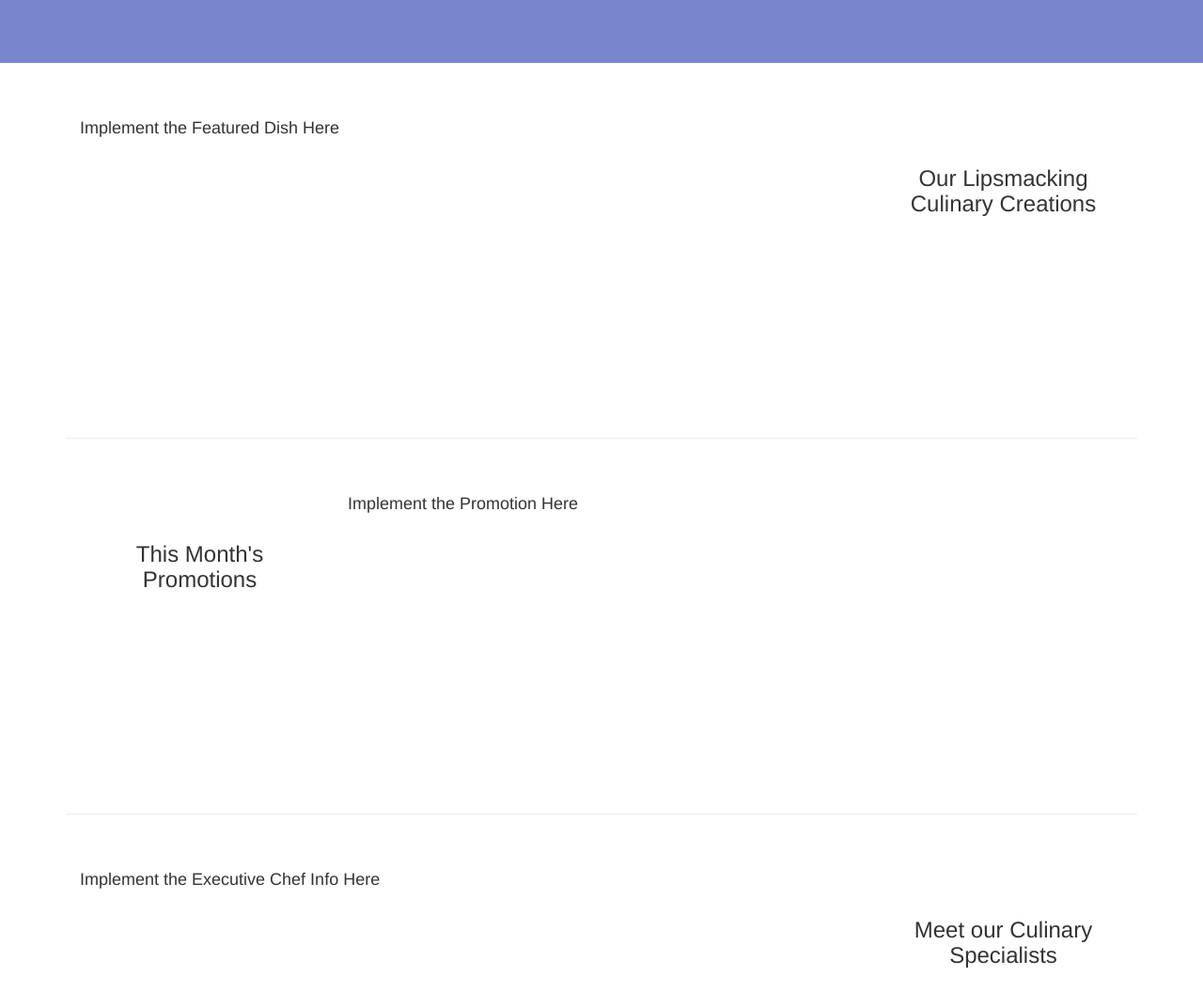
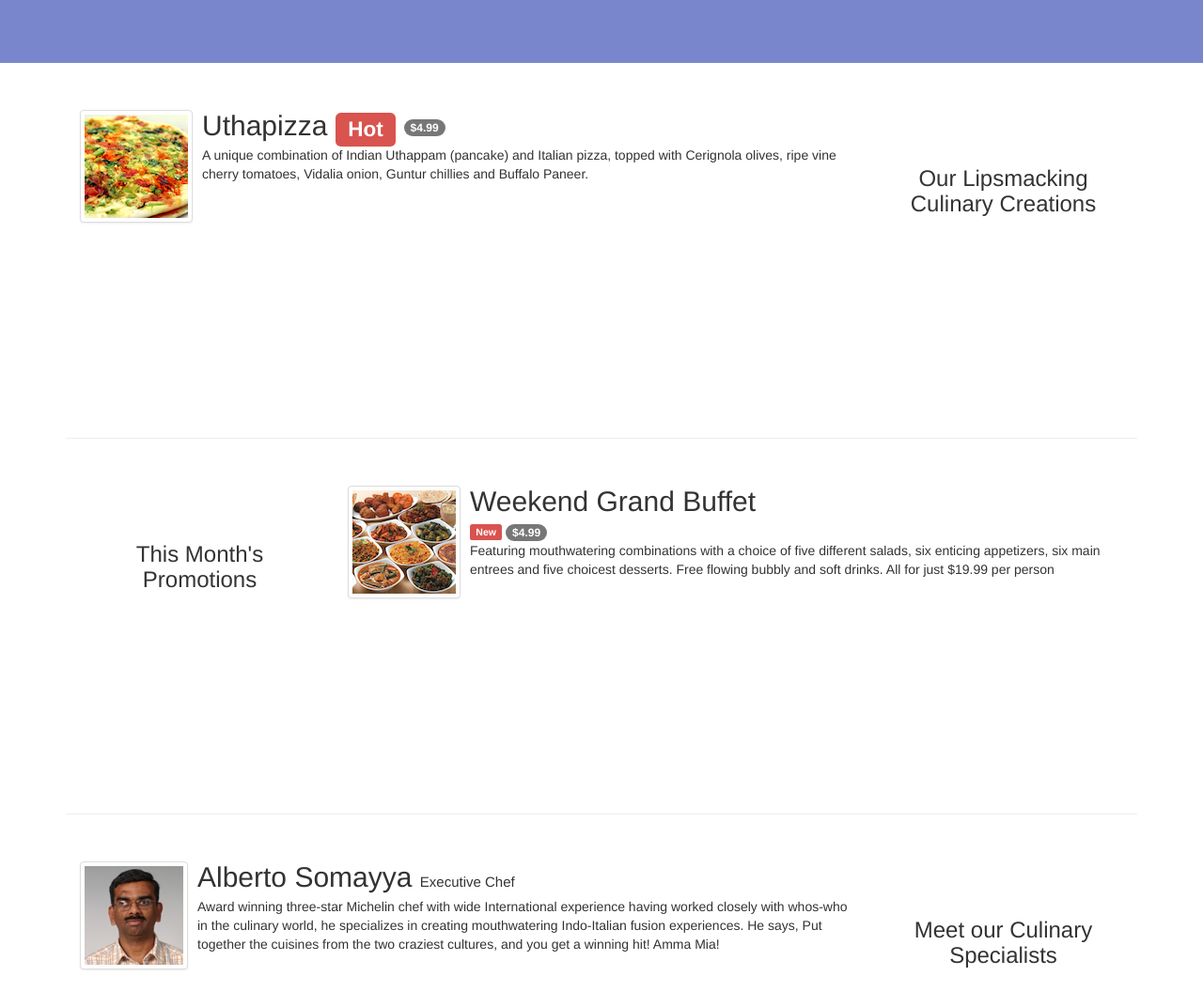
Before and after one commit to jlevym/conFusion_module4_Angularjs, a website: page app/index.html in a window 1280 px wide. Shown: the part 392-1464 px from the top of the page at 94% size. Drawn offline with Linux system fonts and the light colour scheme.

Commit message:
feat implement home page and aboutus
in this assignment, you will complete the SPA by implementing the home
and aboutus pages. You are provided with the starter files above that you
should download and put them into your app folder. At the end of this
 assignment you should have completed the following updates:

Implemented the necessary factory and functions in services.js
Implemented the controllers in controllers.js
Configured the corporate leaders information in aboutus.html
Configured the featured dish, promotions, and executive chef information in home.html

```diff
--- a/app/scripts/controllers.js
+++ b/app/scripts/controllers.js
@@ -93,7 +93,25 @@ angular.module('confusionApp')
             }
         }])
 
-        // implement the IndexController and About Controller here
+            .controller('AboutController', ['$scope', '$rootScope', '$stateParams', 'corporateFactory',function($scope, $rootScope, $stateParams, corporateFactory) {
+
+            $scope.leaders = corporateFactory.getLeaders();
+            $rootScope.leader = corporateFactory.getLeader(3);
+
+         }])
+
+        // implement the IndexController
+        .controller('IndexController', ['$scope', '$stateParams',  'menuFactory', function($scope, $stateParams, menuFactory) {
+
+           $scope.dish = menuFactory.getDish(0);
+
+           $scope.promotion = menuFactory.getPromotion(0);
 
 
+        }])
+
+
+
+
+         //http://stackoverflow.com/questions/20181323/passing-data-between-controllers-in-angular-js
 ;
--- a/app/scripts/services.js
+++ b/app/scripts/services.js
@@ -199,7 +199,9 @@ angular.module('confusionApp')
 
                 // implement a function named getPromotion
                 // that returns a selected promotion.
+                this.getPromotion = function(index){
 
+                    return promotions[index]};
 
         })
 
@@ -209,6 +211,7 @@ angular.module('confusionApp')
 
             var leadership = [
                 {
+                    _id:0,
                     name: "Peter Pan",
                     image: 'images/alberto.png',
                     designation: "Chief Epicurious Officer",
@@ -216,6 +219,7 @@ angular.module('confusionApp')
                     description: "Our CEO, Peter, credits his hardworking East Asian immigrant parents who undertook the arduous journey to the shores of America with the intention of giving their children the best future. His mother's wizardy in the kitchen whipping up the tastiest dishes with whatever is available inexpensively at the supermarket, was his first inspiration to create the fusion cuisines for which The Frying Pan became well known. He brings his zeal for fusion cuisines to this restaurant, pioneering cross-cultural culinary connections."
                 },
                 {
+                    _id:1,
                     name: "Dhanasekaran Witherspoon",
                     image: 'images/alberto.png',
                     designation: "Chief Food Officer",
@@ -223,6 +227,7 @@ angular.module('confusionApp')
                     description: "Our CFO, Danny, as he is affectionately referred to by his colleagues, comes from a long established family tradition in farming and produce. His experiences growing up on a farm in the Australian outback gave him great appreciation for varieties of food sources. As he puts it in his own words, Everything that runs, wins, and everything that stays, pays!"
                 },
                 {
+                    _id:2,
                     name: "Agumbe Tang",
                           image: 'images/alberto.png',
                     designation: "Chief Taste Officer",
@@ -230,6 +235,7 @@ angular.module('confusionApp')
                     description: "Blessed with the most discerning gustatory sense, Agumbe, our CFO, personally ensures that every dish that we serve meets his exacting tastes. Our chefs dread the tongue lashing that ensues if their dish does not meet his exacting standards. He lives by his motto, You click only if you survive my lick."
                 },
                 {
+                    _id:3,
                     name: "Alberto Somayya",
                     image: 'images/alberto.png',
                     designation: "Executive Chef",
@@ -242,7 +248,9 @@ angular.module('confusionApp')
             // Implement two functions, one named getLeaders,
             // the other named getLeader(index)
             // Remember this is a factory not a service
-
+              corpfac.getLeaders = function() {return leadership};
+              corpfac.getLeader     = function(index){return leadership[index]};
+              return corpfac;
 
         })
 
--- a/app/views/home.html
+++ b/app/views/home.html
@@ -1,3 +1,6 @@
+    <div ng-controller="AboutController">
+    </div>
+
 
     <div class="container" ng-controller="IndexController">
         <div class="row row-content">
@@ -6,7 +9,16 @@
                 <h3 align=center>Our Lipsmacking Culinary Creations</h3>
             </div>
             <div class="col-xs-12 col-sm-9 col-sm-pull-3">
-				<h4>Implement the Featured Dish Here</h4>
+                <div class="media-left media-middle">
+                    <a ui-sref="app">
+                        <img class="media-object img-thumbnail" ng-src={{dish.image}} alt="Uthappizza"> </a>
+                </div>
+                <div class="media-body">
+                    <h2 class="media-heading">{{dish.name}}
+                        <span class="label label-danger">{{dish.label}}</span>
+                        <span class="badge">{{dish.price | currency}}</span></h2>
+                        <p >{{dish.description}}</p>
+                </div>
             </div>
         </div>
 
@@ -17,7 +29,15 @@
                 <h3 align=center>This Month's Promotions</h3>
             </div>
             <div class="col-xs-12 col-sm-9">
-				<h4>Implement the Promotion Here</h4>
+                <div class="media-left media-middle">
+                  <a ui-sref="app"> <img class="media-object img-thumbnail" ng-src={{promotion.image}} alt="promotion"> </a>
+                </div>
+                <div class="media-body">
+                    <h2 class="media-heading">{{promotion.name}}</h2>
+                     <span class="label label-danger">{{promotion.label}}</span>
+                        <span class="badge">{{dish.price | currency}}</span></h2>
+                    <p >{{promotion.description}}</p>
+                </div>
             </div>
         </div>
 
@@ -27,7 +47,16 @@
                 <h3 align=center>Meet our Culinary Specialists</h3>
             </div>
             <div class="col-xs-12 col-sm-9 col-sm-pull-3">
-				<h4>Implement the Executive Chef Info Here</h4>
+				 <div class="media-left media-middle">
+                    <a ui-sref="app">
+                        <img class="media-object img-thumbnail" ng-src={{leader.image}} alt="Uthappizza"> </a>
+                </div>
+                <div class="media-body">
+                    <h2 class="media-heading">{{leader.name + " "}}<span style="font-size:15px">{{leader.designation}}</span></h2>
+
+                        <p >{{leader.description}}</p>
+                </div>
+
             </div>
         </div>
     </div>
```
Also changed, not shown: app/views/aboutus.html (+15 -3 lines).
